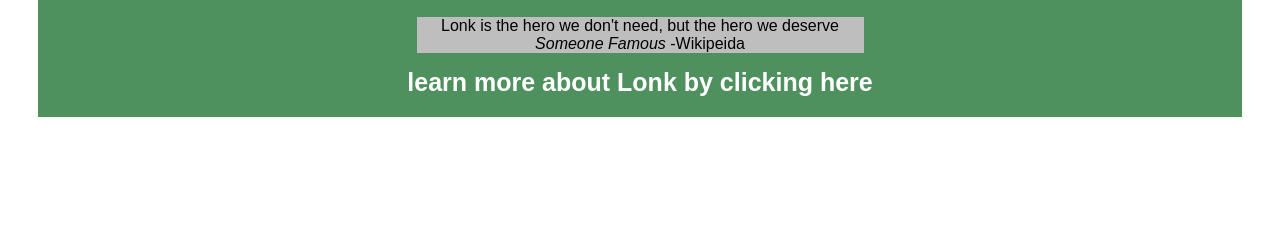
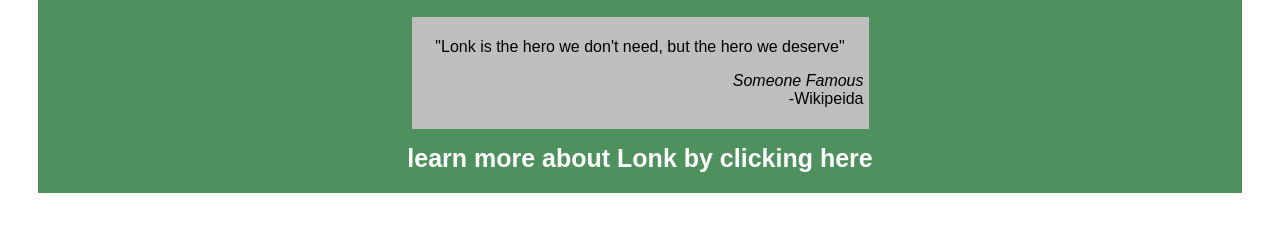
Before and after one commit to thegouge/tribute-page, a plain HTML site: page index.html in a window 1280 px wide. Shown: the part 518-750 px from the top of the page. Drawn offline with Linux system fonts and the light colour scheme.

Commit message:
updated style for the quote

```diff
--- a/index.html
+++ b/index.html
@@ -22,9 +22,13 @@
     </div>
 
     <div id="tribute-info">
-      <id="quote">Lonk is the hero we don't need, but the hero we deserve
-        <br>
-        <cite title="you know">Someone Famous</cite> -Wikipeida
+      <p id="quote">
+        "Lonk is the hero we don't need, but the hero we deserve"
+        <p id="quoted">
+          <cite title="you know, that one guy">Someone Famous</cite>
+          <br>-Wikipeida
+        </p>
+      </p>
     </div>
 
     <a id="tribute-link" href="http://knowyourmeme.com/memes/lonk" target="_blank" title="click you fool!">
--- a/master.css
+++ b/master.css
@@ -36,6 +36,13 @@
   margin: auto;
   width: 447px;
   max-width: 100%;
+  padding: 5px;
+}
+
+#quoted {
+  text-align: right;
+  margin-top: 0;
+  margin-bottom: 5px;
 }
 
 #tribute-link {
```
